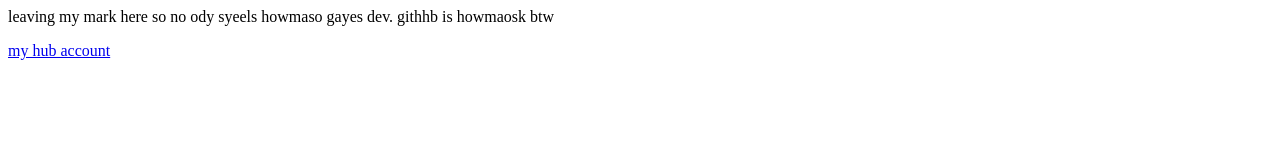
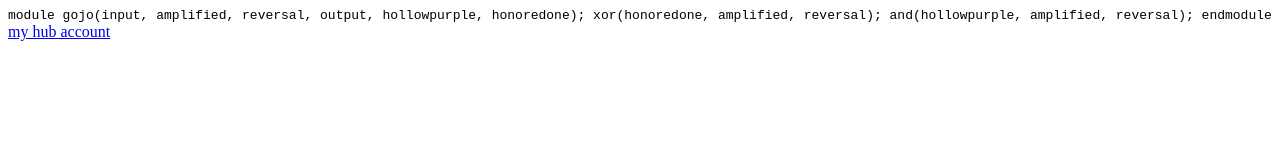
Before and after one commit to howmaso/site, a plain HTML site: page index.html in a window 1280 px wide. Drawn offline with Linux system fonts and the light colour scheme.

Commit message:
I ALONE AM THE HONORED ONE
I AM A GOD Among (Us) DEVS

```diff
--- a/index.html
+++ b/index.html
@@ -5,7 +5,12 @@
     <title>wish someone gave ME head... sad spongebob</title>
   </head>
   <body>
-    <p>leaving my mark here so no ody syeels howmaso gayes dev. githhb is howmaosk btw</p>
+    <code>
+      module gojo(input, amplified, reversal, output, hollowpurple, honoredone);
+      xor(honoredone, amplified, reversal);
+      and(hollowpurple, amplified, reversal);
+      endmodule
+    </code>
     <a href="https://github.com/howmaso/site/blob/main/index.html"> my hub account </a>
   </body>
 </html>
```
